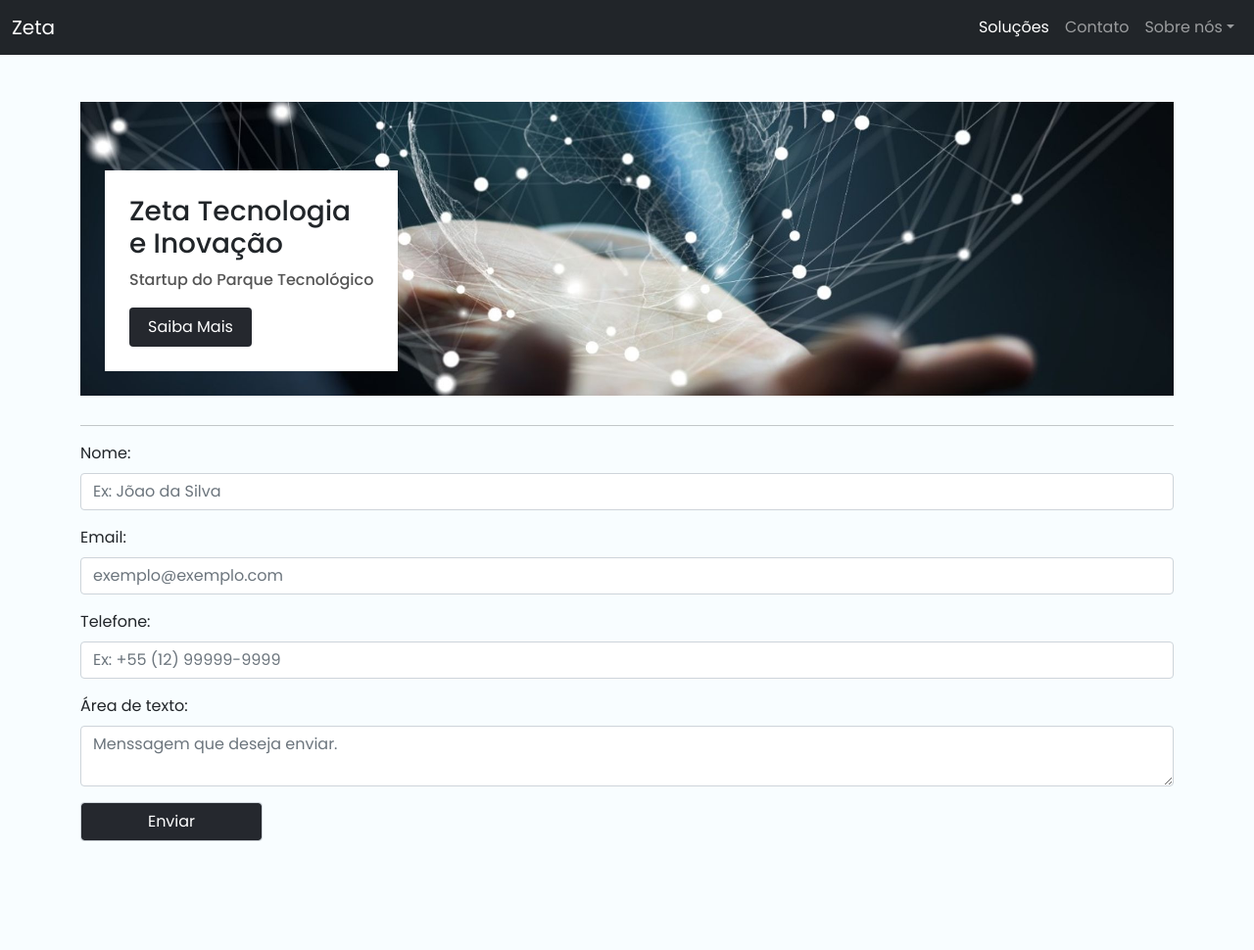
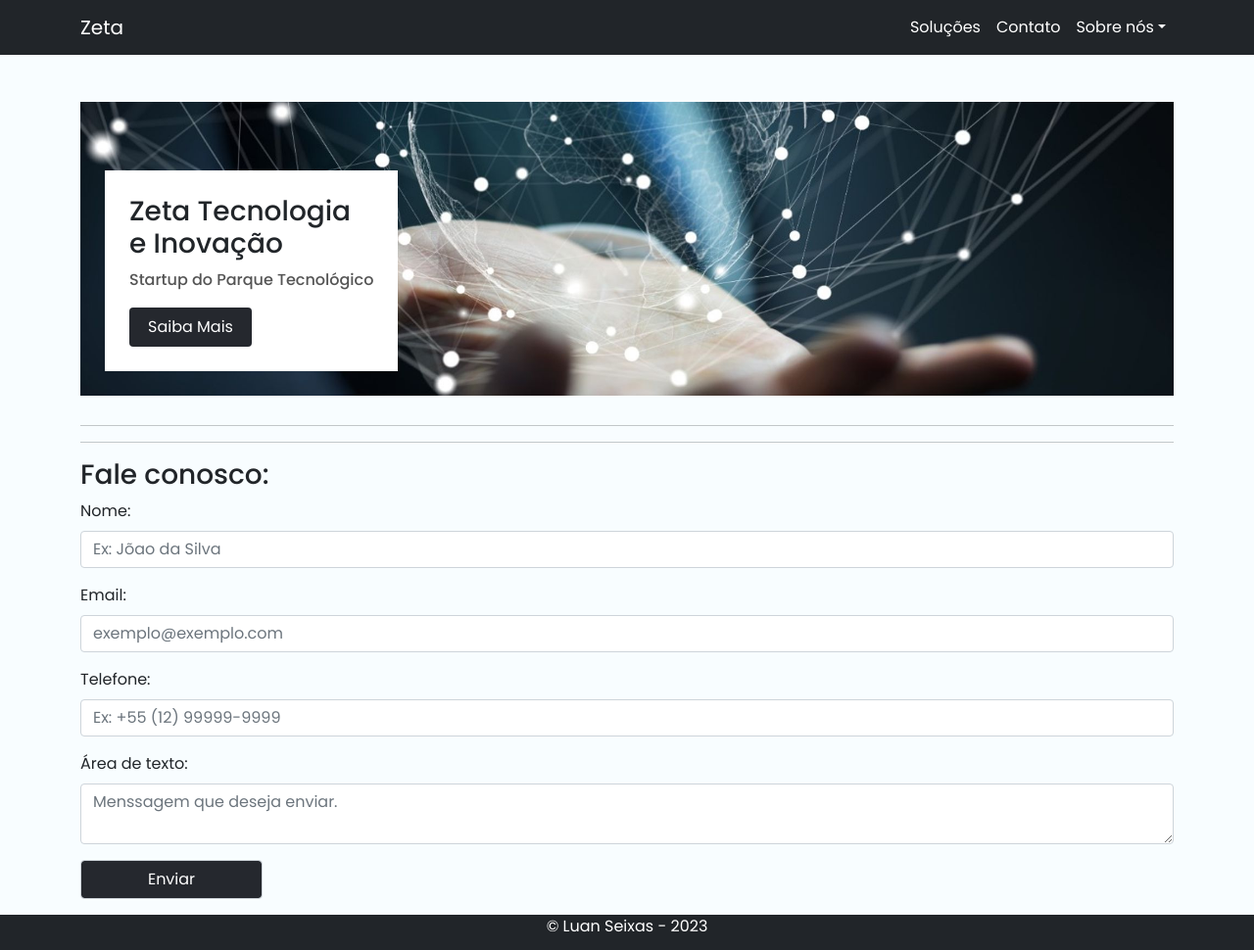
Before and after one commit to seixasluan/frontend-zeta, a React (Vite) app: page / in a window 1280 px wide. Shown: the whole page at 98% size. Before the commit the page ends 875 px from the top, so only its background shows below. Built offline with nearby package versions, Linux system fonts and the light colour scheme.

Commit message:
add footer and fix the dropdown in header

```diff
--- a/src/main.tsx
+++ b/src/main.tsx
@@ -4,6 +4,7 @@ import Header from './organisms/Header'
 import Main from './organisms/Main/Main'
 import GlobalStyle from './styles/global'
 import Contato from './organisms/Contato'
+import Footer from './organisms/Footer'
 
 // 1- configurando router
 import { createBrowserRouter, RouterProvider } from 'react-router-dom'
@@ -15,14 +16,15 @@ const router = createBrowserRouter([
   },
   {
     path: "contato",
-    element: <Contato/>
-  }
-])
+    element: <Contato/>,
+  },
+]);
 
 ReactDOM.createRoot(document.getElementById('root') as HTMLElement).render(
   <React.StrictMode>
+    <RouterProvider router={router}/>
     <GlobalStyle/>
-    <Header/>
     <Main/>
+    <Footer/>
   </React.StrictMode>,
 )
--- a/src/organisms/Contato/index.tsx
+++ b/src/organisms/Contato/index.tsx
@@ -4,6 +4,7 @@ import { Col, Button, Form, FormGroup, Input, Label } from 'reactstrap';
 const Contato = () => {
     return (
         <Form>
+            <h3>Fale conosco:</h3>
             <FormGroup>
                 <Label for="Name">
                     Nome:
--- a/src/organisms/Footer/index.tsx
+++ b/src/organisms/Footer/index.tsx
@@ -2,9 +2,9 @@
 const Footer = () => {
     return(
 
-     <main>
-
-     </main>
+     <div className='footer-block bg-dark position-relative'>
+        <footer className="">© Luan Seixas - 2023</footer>
+     </div>
 
 )}
 
--- a/src/organisms/Header/index.tsx
+++ b/src/organisms/Header/index.tsx
@@ -2,7 +2,7 @@
 const Header = () => {
     return(
         <nav className="navbar navbar-expand-lg navbar-dark bg-dark mb-5">
-            <div className="container-fluid">
+            <div className="container">
                 <a className="navbar-brand" href="#">Zeta</a>
                 <button className="navbar-toggler" type="button" data-bs-toggle="collapse" data-bs-target="#navbarSupportedContent" aria-controls="navbarSupportedContent" aria-expanded="false" aria-label="Toggle navigation">
                 <span className="navbar-toggler-icon"></span>
@@ -13,10 +13,10 @@ const Header = () => {
                         <a className="nav-link active" aria-current="page" href="#">Soluções</a>
                     </li>
                     <li className="nav-item">
-                        <a className="nav-link" href="#">Contato</a>
+                        <a className="nav-link active" href="#">Contato</a>
                     </li>
-                    <li className="nav-item dropdown">
-                        <a className="nav-link dropdown-toggle" href="#" id="navbarDropdown" role="button" data-bs-toggle="dropdown" aria-expanded="false">
+                    <li className="nav-item dropdown ">
+                        <a className="nav-link dropdown-toggle active" href="#" id="navbarDropdown" role="button" data-bs-toggle="dropdown" aria-expanded="false">
                             Sobre nós
                         </a>
                         <ul className="dropdown-menu pr-10" aria-labelledby="navbarDropdown">
--- a/src/organisms/Main/Main.tsx
+++ b/src/organisms/Main/Main.tsx
@@ -14,6 +14,8 @@ const Main = () => {
                     </div>
                 </div>
             <hr />
+
+            <hr />
             <Contato/>
             </div>
         </section>
--- a/src/styles/global.ts
+++ b/src/styles/global.ts
@@ -47,6 +47,13 @@ const globalStyle = createGlobalStyle`
       color: #fff;
      }
 
+   .footer-block {
+      color: #FFF;
+      text-align:center;
+      height: 4.6vh;
+   }
+
+
 //    IMAGES
 
  .main-image{
```
Lines whose indentation alone changed are shown as unchanged.
